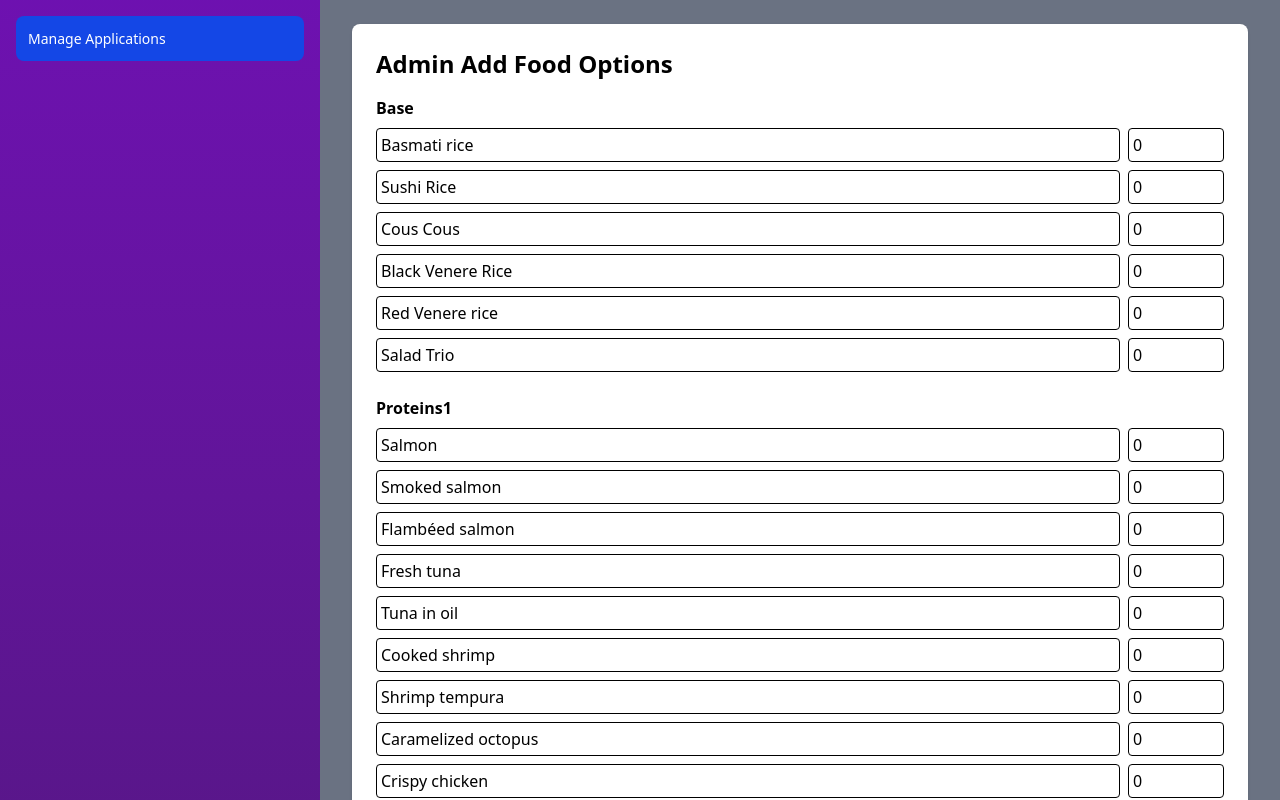
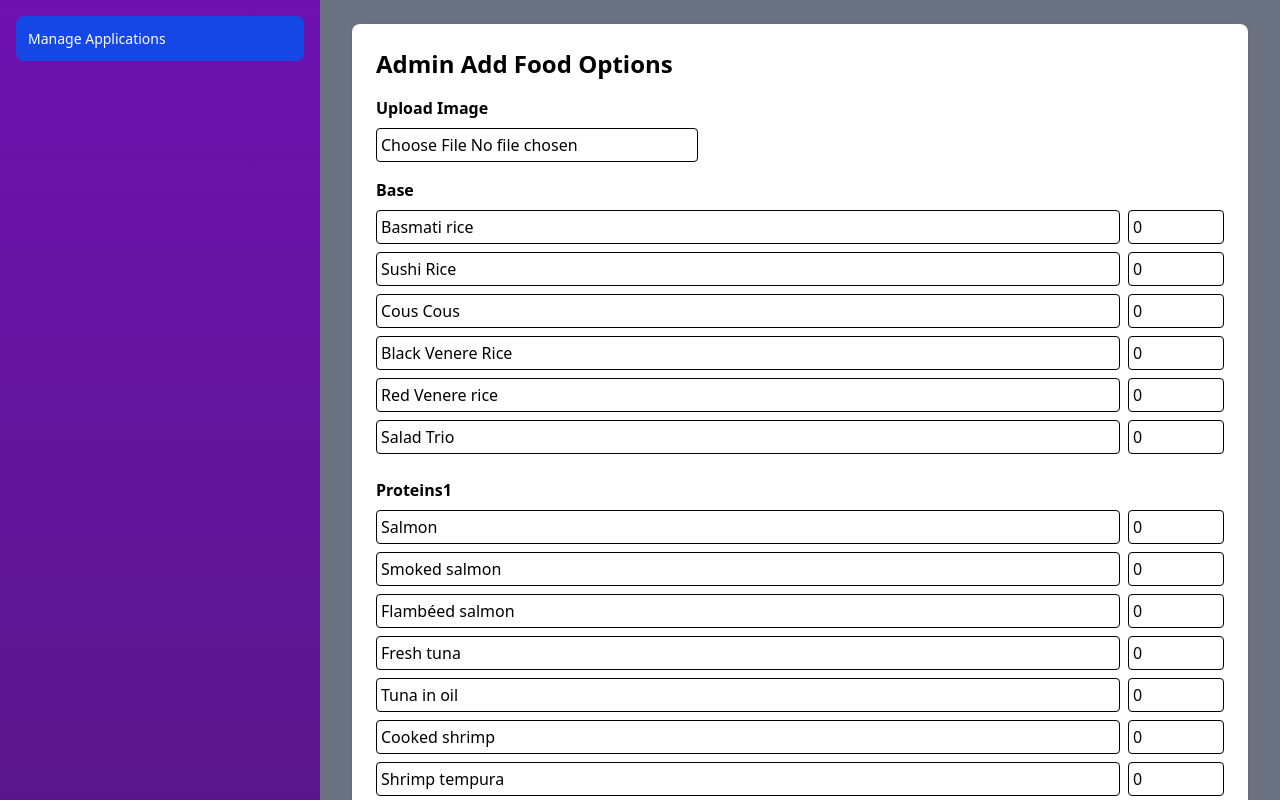
Before and after one commit to trmtanjil/Foodiverse-, a React (Vite) app: page /adminlayout/AdminCreatePoke in a window 1280 px wide. Shown: the top 800 px of the page. Built offline with nearby package versions, Linux system fonts and the light colour scheme.

Commit message:
create poke for image uploaded    commit

```diff
--- a/package.json
+++ b/package.json
@@ -16,6 +16,7 @@
     "react-dom": "^19.1.1",
     "react-hook-form": "^7.62.0",
     "react-router": "^7.7.1",
+    "sweetalert2": "^11.22.4",
     "tailwindcss": "^4.1.11"
   },
   "devDependencies": {
--- a/src/pages/AdminAddFood/AdminCreatePoke.jsx
+++ b/src/pages/AdminAddFood/AdminCreatePoke.jsx
@@ -1,7 +1,14 @@
-import React from "react";
+import axios, { Axios } from "axios";
+import React, { useState } from "react";
 import { useForm, useFieldArray, Controller } from "react-hook-form";
+import Swal from "sweetalert2";
 
 export default function AdminCreatePoke() {
+
+
+  const [createpokeimage, setCreatepokeimage] =useState()
+
+
   const { control, register, handleSubmit } = useForm({
     defaultValues: {
       base: [
@@ -174,10 +181,31 @@ extraCondiments: [
   const { fields: extraProteinFields } = useFieldArray({ control, name: "extraProteins" });
   const { fields: extraCrispyFields } = useFieldArray({ control, name: "extraCrispy" });
 
+
+  const imageUpload = async (e) => {
+    const image = e.target.files[0];
+    const formData = new FormData();
+    formData.append("image", image);
+
+    const imageUploadUrl = `https://api.imgbb.com/1/upload?key=${import.meta.env.VITE_IMAGE_UPLOAD_KEY}`;
+
+    try {
+      const res = await axios.post(imageUploadUrl, formData);
+      setCreatepokeimage(res.data.data.url);
+      Swal.fire("Success", "Image uploaded successfully!", "success");
+    } catch (error) {
+      console.error(error);
+      Swal.fire("Error", "Image upload failed!", "error");
+    }
+  };
+
   const onSubmit = (data) => {
-    console.log("Form Data:", data);
-    // ekhane axios diye server e POST kora jabe
+    console.log("Form Data:", { ...data, image: createpokeimage });
+    Swal.fire("Success", "Form submitted! Check console for data.", "success");
   };
+
+
+
 
   const renderFieldArray = (fields, fieldName) =>
     fields.map((item, index) => (
@@ -199,6 +227,11 @@ extraCondiments: [
     <div className="max-w-4xl mx-auto p-6 bg-white shadow rounded-lg text-black">
       <h1 className="text-2xl font-bold mb-4">Admin Add Food Options</h1>
       <form onSubmit={handleSubmit(onSubmit)} className="space-y-6">
+         {/* Image Upload */}
+      <div className="mb-4">
+        <label className="block mb-2 font-semibold">Upload Image</label>
+        <input type="file" onChange={imageUpload} className="border p-1 rounded" />
+      </div>
 
         {/* Base */}
         <div>
```
Also changed, not shown: 2 other files (tests, documents, lock files or other folders).
